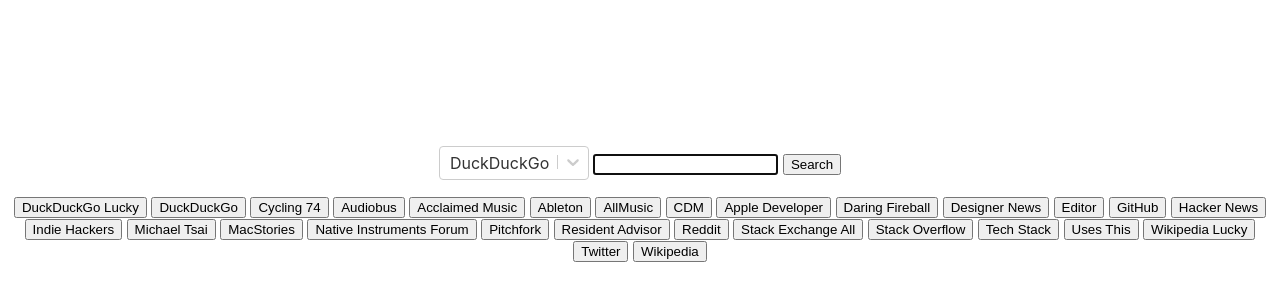
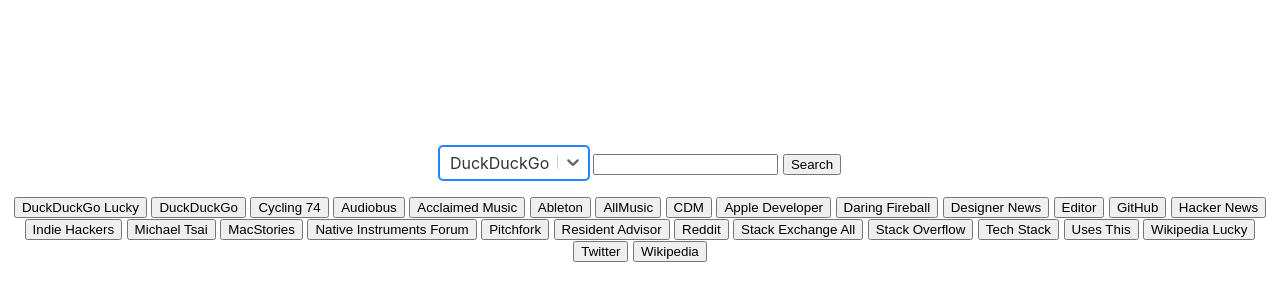
Before and after one commit to robenkleene/roben-kleene-search, a React (Create React App) app: page / in a window 1280 px wide. Shown: the part 54-354 px from the top of the page. Built offline with nearby package versions, Linux system fonts and the light colour scheme.

Commit message:
Add autofocus

```diff
--- a/src/components/Chooser/Chooser.js
+++ b/src/components/Chooser/Chooser.js
@@ -65,6 +65,7 @@
       styles={customStyles}
       options={props.options}
       defaultValue={props.defaultValue}
+      autoFocus={props.autoFocus}
     />
   </div>
 );
--- a/src/components/Search/Search.js
+++ b/src/components/Search/Search.js
@@ -11,8 +11,12 @@
 
 const Search = () => (
   <div id="search">
-    <Chooser options={chooserOptions} defaultValue={chooserDefaultValue} /> <input type="text" autoFocus="autoFocus" />{" "}
-    <button>Search</button>
+    <Chooser
+      options={chooserOptions}
+      defaultValue={chooserDefaultValue}
+      autoFocus
+    />{" "}
+    <input type="text" /> <button>Search</button>
   </div>
 );
 
```
